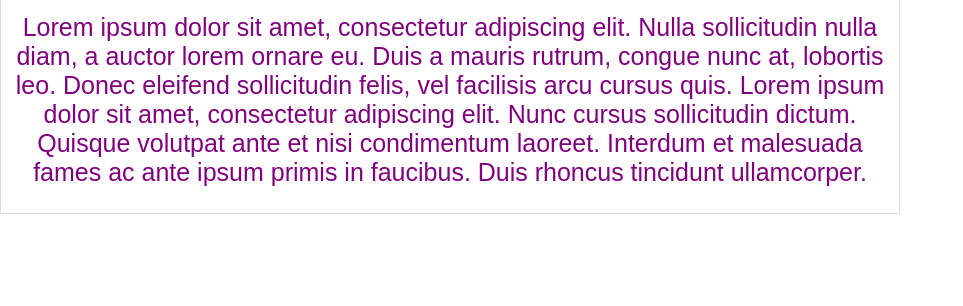
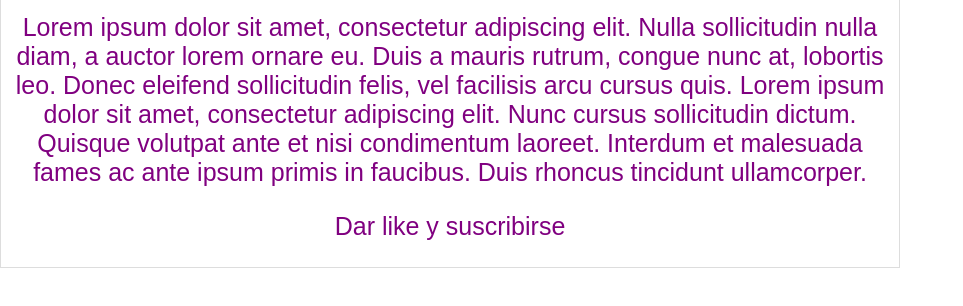
Before and after one commit to Alejxa/ProyectoGit02, a plain HTML site: page index.html in a window 1280 px wide. Shown: the part 206-512 px from the top of the page, without its empty margins (0-963 px from the left). Drawn offline with Linux system fonts and the light colour scheme.

Commit message:
se agrego like y suscribirse

```diff
--- a/index.html
+++ b/index.html
@@ -13,6 +13,9 @@
         </div>
     <h1>ProyectoGit02</h1>
     <p>Lorem ipsum dolor sit amet, consectetur adipiscing elit. Nulla sollicitudin nulla diam, a auctor lorem ornare eu. Duis a mauris rutrum, congue nunc at, lobortis leo. Donec eleifend sollicitudin felis, vel facilisis arcu cursus quis. Lorem ipsum dolor sit amet, consectetur adipiscing elit. Nunc cursus sollicitudin dictum. Quisque volutpat ante et nisi condimentum laoreet. Interdum et malesuada fames ac ante ipsum primis in faucibus. Duis rhoncus tincidunt ullamcorper.</p>
+    <p>
+        Dar like y suscribirse
+    </p>
     </div>
 </body>
 </html>
```
